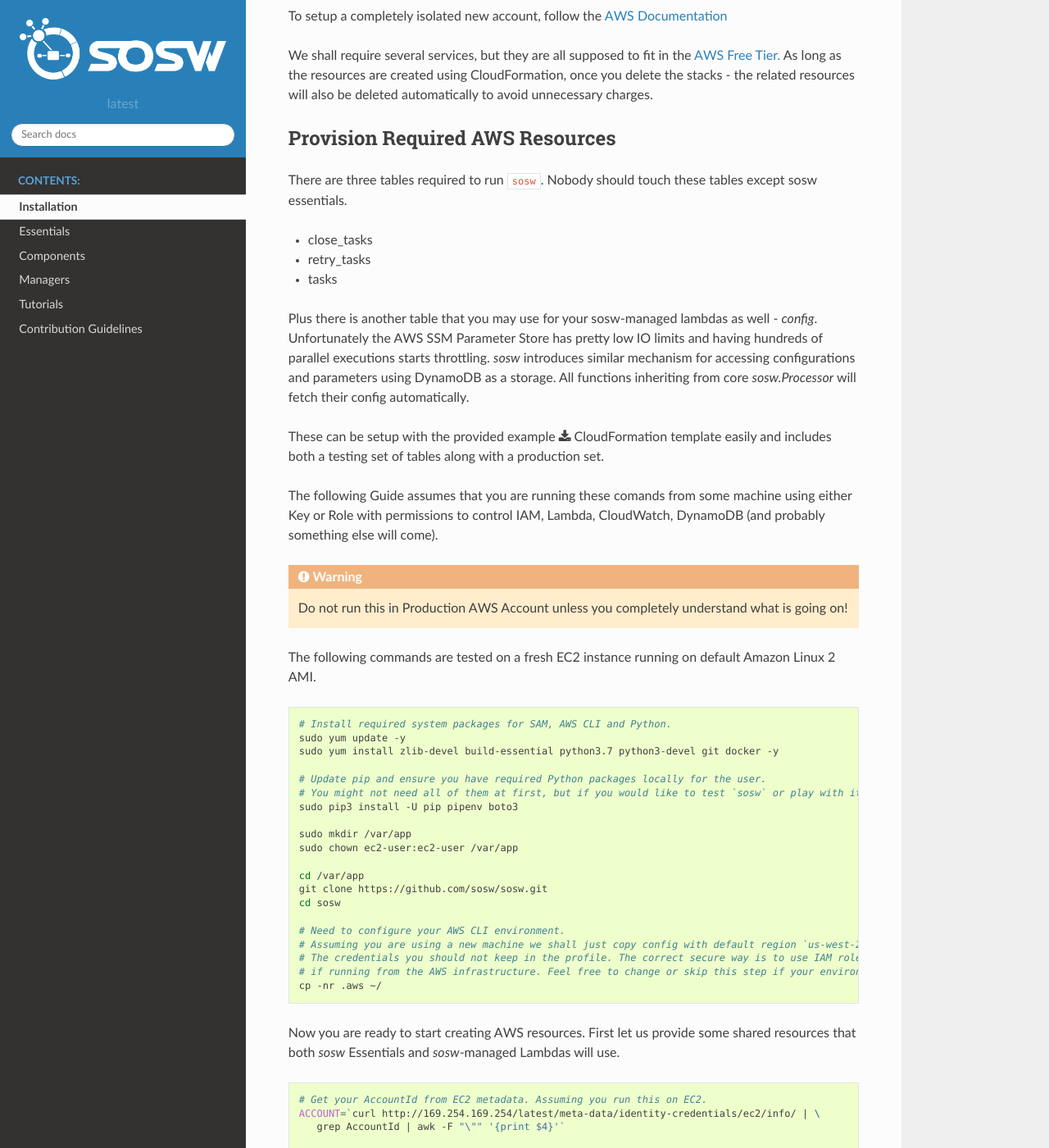
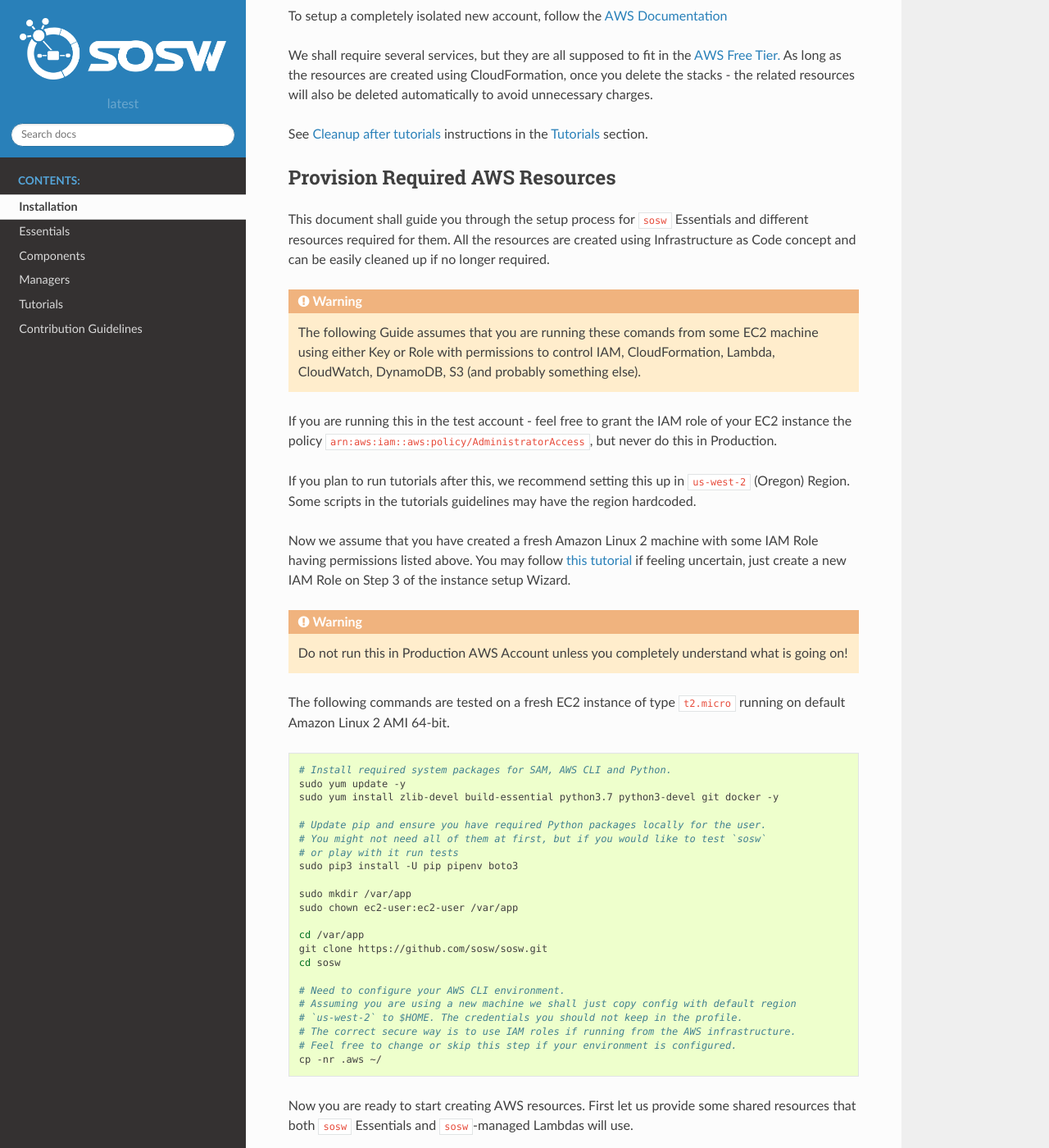
Before and after one commit to sosw/sosw, a Sphinx documentation site: the page built from docs/installation.rst, in a window 1280 px wide and 1400 px high, scrolled down 530 px. Shown: the whole window at 82% size. Built offline with Sphinx 7.4.7 and the Read the Docs theme 2.0.0, drawn with Linux system fonts in a browser that asks for light colours; pages that are not in the unit, such as notebooks, are missing from menus; some of the changed text lies outside the part shown.

Commit message:
improved tutorials, code-samples formatting

```diff
--- a/docs/installation.rst
+++ b/docs/installation.rst
@@ -17,189 +17,195 @@
 
 Setup AWS Account
 -----------------
-``sosw`` implementation currently supports only AWS infrastructure. If you are running production operations on AWS,
-we highly recommend setting up a standalone account for your first experiments with ``sosw``.
-`AWS Organisations <https://aws.amazon.com/organizations/>`_ now provide an easy way to set sub-accounts from
-the primary one.
+``sosw`` implementation currently supports only AWS infrastructure. If you are running
+production operations on AWS, we highly recommend setting up a standalone account for your
+first experiments with ``sosw``. `AWS Organisations <https://aws.amazon.com/organizations/>`_
+now provide an easy way to set sub-accounts from the primary one.
 
 To setup a completely isolated new account, follow the
 `AWS Documentation <https://aws.amazon.com/premiumsupport/knowledge-center/create-and-activate-aws-account/>`_
 
 We shall require several services, but they are all supposed to fit in the
-`AWS Free Tier. <https://aws.amazon.com/free/>`_ As long as the resources are created using CloudFormation,
-once you delete the stacks - the related resources will also be deleted automatically to avoid unnecessary charges.
+`AWS Free Tier. <https://aws.amazon.com/free/>`_ As long as the resources are created using
+CloudFormation, once you delete the stacks - the related resources will also be deleted
+automatically to avoid unnecessary charges.
+
+See :ref:`Cleanup` instructions in the :ref:`Tutorials` section.
 
 
 Provision Required AWS Resources
 --------------------------------
-There are three tables required to run ``sosw``. Nobody should touch these tables except sosw essentials.
+This document shall guide you through the setup process for ``sosw`` Essentials and different
+resources required for them. All the resources are created using Infrastructure as Code
+concept and can be easily cleaned up if no longer required.
 
-- close_tasks
-- retry_tasks
-- tasks
+..  warning::
 
-Plus there is another table that you may use for your sosw-managed lambdas as well - `config`. Unfortunately the
-AWS SSM Parameter Store has pretty low IO limits and having hundreds of parallel executions starts throttling.
-`sosw` introduces similar mechanism for accessing configurations and parameters using DynamoDB as a storage.
-All functions inheriting from core `sosw.Processor` will fetch their config automatically.
+    The following Guide assumes that you are running these comands from some EC2 machine using
+    either Key or Role with permissions to control IAM, CloudFormation, Lambda, CloudWatch,
+    DynamoDB, S3 (and probably something else).
 
-These can be setup with the provided example
-:download:`CloudFormation template <../examples/yaml/initial/sosw-dev-shared-dynamodb.yaml>`
-easily and includes both a testing set of tables along with a production set.
+If you are running this in the test account - feel free to grant the IAM role of your EC2
+instance the policy ``arn:aws:iam::aws:policy/AdministratorAccess``, but never do this in
+Production.
 
-The following Guide assumes that you are running these comands from some machine using either Key or Role
-with permissions to control IAM, Lambda, CloudWatch, DynamoDB (and probably something else will come).
+If you plan to run tutorials after this, we recommend setting this up in ``us-west-2``
+(Oregon) Region. Some scripts in the tutorials guidelines may have the region hardcoded.
 
-.. warning:: Do not run this in Production AWS Account unless you completely understand what is going on!
+Now we assume that you have created a fresh Amazon Linux 2 machine with some IAM Role having
+permissions listed above. You may follow `this tutorial
+<https://docs.aws.amazon.com/efs/latest/ug/gs-step-one-create-ec2-resources.html>`_
+if feeling uncertain, just create a new IAM Role on Step 3 of the instance setup Wizard.
 
-The following commands are tested on a fresh EC2 instance running on default Amazon Linux 2 AMI.
+..  warning::
 
-.. code-block:: bash
+    Do not run this in Production AWS Account unless you completely understand
+    what is going on!
 
-   # Install required system packages for SAM, AWS CLI and Python.
-   sudo yum update -y
-   sudo yum install zlib-devel build-essential python3.7 python3-devel git docker -y
+The following commands are tested on a fresh EC2 instance of type ``t2.micro`` running
+on default Amazon Linux 2 AMI 64-bit.
 
-   # Update pip and ensure you have required Python packages locally for the user.
-   # You might not need all of them at first, but if you would like to test `sosw` or play with it run tests
-   sudo pip3 install -U pip pipenv boto3
+..  code-block:: bash
 
-   sudo mkdir /var/app
-   sudo chown ec2-user:ec2-user /var/app
+    # Install required system packages for SAM, AWS CLI and Python.
+    sudo yum update -y
+    sudo yum install zlib-devel build-essential python3.7 python3-devel git docker -y
 
-   cd /var/app
-   git clone https://github.com/sosw/sosw.git
-   cd sosw
+    # Update pip and ensure you have required Python packages locally for the user.
+    # You might not need all of them at first, but if you would like to test `sosw`
+    # or play with it run tests
+    sudo pip3 install -U pip pipenv boto3
 
-   # Need to configure your AWS CLI environment.
-   # Assuming you are using a new machine we shall just copy config with default region `us-west-2` to $HOME.
-   # The credentials you should not keep in the profile. The correct secure way is to use IAM roles
-   # if running from the AWS infrastructure. Feel free to change or skip this step if your environment is configured.
-   cp -nr .aws ~/
+    sudo mkdir /var/app
+    sudo chown ec2-user:ec2-user /var/app
+
+    cd /var/app
+    git clone https://github.com/sosw/sosw.git
+    cd sosw
+
+    # Need to configure your AWS CLI environment.
+    # Assuming you are using a new machine we shall just copy config with default region
+    # `us-west-2` to $HOME. The credentials you should not keep in the profile.
+    # The correct secure way is to use IAM roles if running from the AWS infrastructure.
+    # Feel free to change or skip this step if your environment is configured.
+    cp -nr .aws ~/
 
 
-Now you are ready to start creating AWS resources. First let us provide some shared resources that both
-`sosw` Essentials and `sosw`-managed Lambdas will use.
+Now you are ready to start creating AWS resources. First let us provide some shared resources
+that both ``sosw`` Essentials and ``sosw``-managed Lambdas will use.
 
+..  code-block:: bash
 
-.. code-block:: bash
+    # Get your AccountId from EC2 metadata. Assuming you run this on EC2.
+    ACCOUNT=`curl http://169.254.169.254/latest/meta-data/identity-credentials/ec2/info/ | \
+        grep AccountId | awk -F "\"" '{print $4}'`
 
-   # Get your AccountId from EC2 metadata. Assuming you run this on EC2.
-   ACCOUNT=`curl http://169.254.169.254/latest/meta-data/identity-credentials/ec2/info/ | \
-      grep AccountId | awk -F "\"" '{print $4}'`
+    # Set your bucket name
+    BUCKETNAME=sosw-s3-$ACCOUNT
 
-   # Set your bucket name
-   BUCKETNAME=sosw-s3-$ACCOUNT
+    PREFIX=/var/app/sosw/examples/yaml/initial
 
-   PREFIX=/var/app/sosw/examples/yaml/initial
+    # Create new CloudFormation stacks
+    for filename in `ls $PREFIX`; do
+        stack=`echo $filename | sed s/.yaml//`
 
-   # Create new CloudFormation stacks
-   for filename in `ls $PREFIX`; do
+        aws cloudformation create-stack --stack-name=$stack \
+            --template-body=file://$PREFIX/$filename
+    done
 
-      stack=`echo $filename | sed s/.yaml//`
+..  note::
 
-      aws cloudformation create-stack --stack-name=$stack \
-         --template-body=file://$PREFIX/$filename
+    Now take a break and wait for these resourced to be created. You may observe the changes
+    in the CloudFormation web-console (Services -> CloudFormation).
 
-   done
+..  warning:: DO NOT continue until all stacks reach the CREATE_COMPLETE status.
 
-| Now take a break and wait for these resourced to be created.
-| You may enjoy the changes in CloudFormation GUI or make some coffee.
+If you later make any changes in these files (after the initial deployment), use the
+following script and it will update CloudFormation stacks. No harm to run it extra time.
+CloudFormation is smart enough not to take any action if there are no changes in templates.
 
-If you later make any changes in these files (after the initial deployment), use the following script
-and it will update CloudFormation stacks. No harm to run it if you are not sure. CloudFormation is smart enough
-not to panic if there are no changes.
+..  hidden-code-block:: bash
+    :label: Show script <br>
 
-.. code-block:: bash
+    # Get your AccountId from EC2 metadata. Assuming you run this on EC2.
+    ACCOUNT=`curl http://169.254.169.254/latest/meta-data/identity-credentials/ec2/info/ | \
+        grep AccountId | awk -F "\"" '{print $4}'`
 
-   # Get your AccountId from EC2 metadata. Assuming you run this on EC2.
-   ACCOUNT=`curl http://169.254.169.254/latest/meta-data/identity-credentials/ec2/info/ | \
-      grep AccountId | awk -F "\"" '{print $4}'`
+    # Set your bucket name
+    BUCKETNAME=sosw-s3-$ACCOUNT
 
-   # Set your bucket name
-   BUCKETNAME=sosw-s3-$ACCOUNT
+    PREFIX=/var/app/sosw/examples/yaml/initial
 
-   PREFIX=/var/app/sosw/examples/yaml/initial
+    # Package and Deploy CloudFormation stacks
+    for filename in `ls $PREFIX`; do
 
-   # Package and Deploy CloudFormation stacks
-   for filename in `ls $PREFIX`; do
+        stack=`echo $filename | sed s/.yaml//`
+        aws cloudformation package --template-file $PREFIX/$filename \
+            --output-template-file /tmp/deployment-output.yaml --s3-bucket $BUCKETNAME
 
-      stack=`echo $filename | sed s/.yaml//`
-      aws cloudformation package --template-file $PREFIX/$filename \
-         --output-template-file /tmp/deployment-output.yaml --s3-bucket $BUCKETNAME
-
-      aws cloudformation deploy --template-file /tmp/deployment-output.yaml --stack-name $stack \
-         --capabilities CAPABILITY_NAMED_IAM
-
-   done
+        aws cloudformation deploy --template-file /tmp/deployment-output.yaml \
+            --stack-name $stack --capabilities CAPABILITY_NAMED_IAM
+    done
 
 
 Provision Lambda Functions for Essentials
 -----------------------------------------
-In this tutorial we were first going to use AWS SAM for provisioning Lambdas, but eventually gave it up.
-Too many black magic is required and you eventually loose control over the Lambda. The example of deploying Essentials
-uses raw bash scripts, AWS CLI and CloudFormation templates. If you want to contribute providing examples
+In this tutorial we were first going to use AWS SAM for provisioning Lambdas,
+but eventually gave it up. Too many black magic is required and you eventually loose
+control over the Lambda. The example of deploying Essentials uses raw bash/python scripts,
+AWS CLI and CloudFormation templates. If you want to contribute providing examples
 with SAM - welcome. Some sandbox can be found in `examples/sam/` in the repository.
 
-.. warning:: This is still unfinished tutorial. Use wizely.
+..  code-block:: bash
 
-Non-hipster way just manually building the package and creating CF stack with raw CloudFormation.
-Gives you full control over what is happening with your services.
+    # Get your AccountId from EC2 metadata. Assuming you run this on EC2.
+    ACCOUNT=`curl http://169.254.169.254/latest/meta-data/identity-credentials/ec2/info/ | \
+        grep AccountId | awk -F "\"" '{print $4}'`
 
-.. code-block:: bash
+    # Set your bucket name
+    BUCKETNAME=sosw-s3-$ACCOUNT
 
-   # Get your AccountId from EC2 metadata. Assuming you run this on EC2.
-   ACCOUNT=`curl http://169.254.169.254/latest/meta-data/identity-credentials/ec2/info/ | \
+    for name in `ls /var/app/sosw/examples/essentials`; do
+        echo "Deploying $name"
+
+        FUNCTION=$name
+        FUNCTIONDASHED=`echo $name | sed s/_/-/g`
+
+        cd /var/app/sosw/examples/essentials/$FUNCTION
+
+        # Install sosw package locally.
+        pip3 install -r requirements.txt --no-dependencies --target .
+
+        # Make a source package.
+        zip -qr /tmp/$FUNCTION.zip *
+
+        # Upload the file to S3, so that AWS Lambda will be able to easily take it from there.
+        aws s3 cp /tmp/$FUNCTION.zip s3://$BUCKETNAME/sosw/packages/
+
+        # Package and Deploy CloudFormation stack for the Function.
+        # It will create the Function and a custom IAM role for it with permissions
+        # to access required DynamoDB tables.
+        aws cloudformation package --template-file $FUNCTIONDASHED.yaml \
+            --output-template-file /tmp/deployment-output.yaml --s3-bucket $BUCKETNAME
+
+        aws cloudformation deploy --template-file /tmp/deployment-output.yaml \
+            --stack-name $FUNCTIONDASHED --capabilities CAPABILITY_NAMED_IAM
+    done
+
+
+If you change anything in the code or simply want to redeploy the code use the following:
+
+..  hidden-code-block:: bash
+    :label: Show script <br>
+
+    # Get your AccountId from EC2 metadata. Assuming you run this on EC2.
+    ACCOUNT=`curl http://169.254.169.254/latest/meta-data/identity-credentials/ec2/info/ | \
       grep AccountId | awk -F "\"" '{print $4}'`
 
-   # Set your bucket name
-   BUCKETNAME=sosw-s3-$ACCOUNT
+    # Set your bucket name
+    BUCKETNAME=sosw-s3-$ACCOUNT
 
-
-   for name in `ls /var/app/sosw/examples/essentials`; do
-       echo "Deploying $name"
-
-      FUNCTION=$name
-      FUNCTIONDASHED=`echo $name | sed s/_/-/g`
-
-      cd /var/app/sosw/examples/essentials/$FUNCTION
-
-      # Install sosw package locally. The only dependency is boto3, but we shall have it in Lambda already.
-      # Saving a lot of packages size ignoring this dependency. We don't care which exactly pip to use, install locally.
-      pip3 install -r requirements.txt --no-dependencies --target .
-
-      # Make a source package. TODO is skip 'dist-info' and 'test' paths. Probably use `find` for this.
-      zip -qr /tmp/$FUNCTION.zip *
-
-      # Upload the file to S3, so that AWS Lambda will be able to easily take it from there.
-      aws s3 cp /tmp/$FUNCTION.zip s3://$BUCKETNAME/sosw/packages/
-
-      # Create CloudFormation Stack with Function resource and deploy it.
-      # aws cloudformation create-stack --stack-name=$FUNCTIONDASHED \
-      # --template-body=file://yaml/$FUNCTIONDASHED.yaml
-
-      # Package and Deploy CloudFormation stack for the Function.
-      # It will create the Function and a custom IAM role for it with permissions to required DynamoDB tables.
-      aws cloudformation package --template-file $FUNCTIONDASHED.yaml \
-         --output-template-file /tmp/deployment-output.yaml --s3-bucket $BUCKETNAME
-
-      aws cloudformation deploy --template-file /tmp/deployment-output.yaml --stack-name $FUNCTIONDASHED \
-         --capabilities CAPABILITY_NAMED_IAM
-   done
-
-
-If you change anything in the code or simply want to redeploy the code use the following simple script:
-
-.. code-block:: bash
-
-   # Get your AccountId from EC2 metadata. Assuming you run this on EC2.
-   ACCOUNT=`curl http://169.254.169.254/latest/meta-data/identity-credentials/ec2/info/ | \
-      grep AccountId | awk -F "\"" '{print $4}'`
-
-   # Set your bucket name
-   BUCKETNAME=sosw-s3-$ACCOUNT
-
-   for name in `ls /var/app/sosw/examples/essentials`; do
+    for name in `ls /var/app/sosw/examples/essentials`; do
       echo "Deploying $name"
 
       FUNCTIONDASHED=`echo $name | sed s/_/-/g`
@@ -213,41 +219,41 @@
       aws cloudformation package --template-file $FUNCTIONDASHED.yaml \
          --output-template-file /tmp/deployment-output.yaml --s3-bucket $BUCKETNAME
 
-      aws cloudformation deploy --template-file /tmp/deployment-output.yaml --stack-name $FUNCTIONDASHED \
-         --capabilities CAPABILITY_NAMED_IAM
-
-   done
+      aws cloudformation deploy --template-file /tmp/deployment-output.yaml \
+        --stack-name $FUNCTIONDASHED --capabilities CAPABILITY_NAMED_IAM
+    done
 
 
 Upload Essentials Configurations
 --------------------------------
-sosw-managed Lambdas (and Essentials themselves) will automatically try to read their configuration from the
-DynamoDB table ``config``. Each Lambda looks for the document with range_key ``config_name = 'LAMBDA_NAME_config'``
-(e.g. ``'sosw_orchestrator_config'``).
+sosw-managed Lambdas (and Essentials themselves) will automatically try to read their
+configuration from the DynamoDB table ``config``. Each Lambda looks for the document with
+a range_key ``config_name = 'LAMBDA_NAME_config'`` (e.g. ``'sosw_orchestrator_config'``).
 
-The ``config_value`` should contain a JSON that will be recursively merged to the ``DEFAULT_CONFIG`` of each Lambda.
+The ``config_value`` should contain a JSON that will be recursively merged to the
+``DEFAULT_CONFIG`` of each Lambda.
 
-We have provided some very basic examples of configuring Essentials. The config files have some values that are
-dependant on your AWS Account ID, so we shall substitute it and then upload these configs to DynamoDB.
-It is much easier to do this in Python, so we shall call a python script for that.
-The script uses some `sosw` features for working with DynamoDB, so we shall have to install sosw.
+We have provided some very basic examples of configuring Essentials.
+The config files have some values that are dependant on your AWS Account ID,
+so we shall substitute it and then upload these configs to DynamoDB.
+It is much easier to do this in Python, so we shall call a python script for that. The
+script uses some `sosw` features for working with DynamoDB, so we shall have to install sosw.
 
-.. code-block:: bash
+..  code-block:: bash
 
-   # New script. To be released in 0.7.21
-   # cd /var/app/sosw
-   # pipenv shell
-   # pip install sosw
-   # cd /var/app/sosw/examples/
-   # python3 config_updater.py
+    cd /var/app/sosw
+    pipenv run pip install sosw
+    cd /var/app/sosw/examples/
+    pipenv run python3 config_updater.py
 
-   ### For now use old one:
-   cd /var/app/sosw/examples/essentials/.config
-   python3 config_uploader.py
-   cd /var/app/sosw
+    ### Or alternatively use old one:
+    # cd /var/app/sosw/examples/essentials/.config
+    # python3 config_uploader.py
+    # cd /var/app/sosw
 
-Please take your time to read more about :ref:`Config Sourse<Config_Sourse>` and find advanced examples in the
-guidelines of :ref:`Orchestrator`, :ref:`Scavenger` and :ref:`Scheduler`.
+Please take your time to read more about :ref:`Config Sourse<Config_Sourse>` and find
+advanced examples in the guidelines of :ref:`Orchestrator`, :ref:`Scavenger`
+and :ref:`Scheduler`.
 
 
 Create Scheduled Rules
--- /dev/null
+++ b/docs/tutorials/cleanup.rst
@@ -0,0 +1,46 @@
+.. _Cleanup:
+
+Cleanup after tutorials
+=======================
+
+Most of the elements in the tutorials were created following Infrastructure as Code technique.
+Thus temoving AWS CloudFormation stacks will recursively remove all the resources that
+were created from them.
+
+..  code-block:: bash
+
+    # Get your AccountId from EC2 metadata. Assuming you run this on EC2.
+    ACCOUNT=`curl http://169.254.169.254/latest/meta-data/identity-credentials/ec2/info/ | \
+        grep AccountId | awk -F "\"" '{print $4}'`
+
+    # You can't remove non-empty S3 bucket, so first clean it.
+    BUCKETNAME=sosw-s3-$ACCOUNT
+    aws s3 rm s3://$BUCKETNAME --recursive
+
+    # Remove CloudFormation stacks
+    cd /var/app/sosw
+    python3 examples/cleanup.py
+
+..  note::
+
+    In some cases you might need to run the script ``python3 examples/cleanup.py`` several
+    times until all stacks are removed. This is because of ``ImportValue`` dependencies.
+
+After you run this it is highly recommended to check manually that the resources were indeed
+removed:
+
+- CloudFormation stacks
+- S3 Bucket
+- Lambda Functions
+- IAM Roles
+- DynamoDB Tables
+- CloudWatch Events Scheduled Rules
+
+Last thing - terminate your EC2 instance if you were running the tutorial from it.
+
+..  warning::
+
+    Please be aware of different regions (selector in upper right corner of web-console).
+    Most of the scripts were region-inspecific and resources were created in same region
+    where your were running them from. But for this tutorial we recommended using `us-west-2`
+    (Oregon) region and some scripts might have this region hardcoded.
--- a/docs/tutorials/index.rst
+++ b/docs/tutorials/index.rst
@@ -1,3 +1,5 @@
+.. _Tutorials:
+
 =========
 Tutorials
 =========
@@ -7,3 +9,5 @@
    :caption: Sample functions:
 
    sosw_tutorial_pull_tweeter_hashtags
+
+   cleanup
--- a/docs/tutorials/tutorial_pull_tweeter_hashtags.rst
+++ b/docs/tutorials/sosw_tutorial_pull_tweeter_hashtags.rst
@@ -138,7 +138,7 @@
 ..  code-block:: bash
 
     cd /var/app/sosw/examples
-    python3 config_updater.py sosw_tutorial_pull_tweeter_hashtags
+    pipenv run python3 config_updater.py sosw_tutorial_pull_tweeter_hashtags
 
 Schedule task
 -------------
```
Also changed, not shown: 3 other files.
